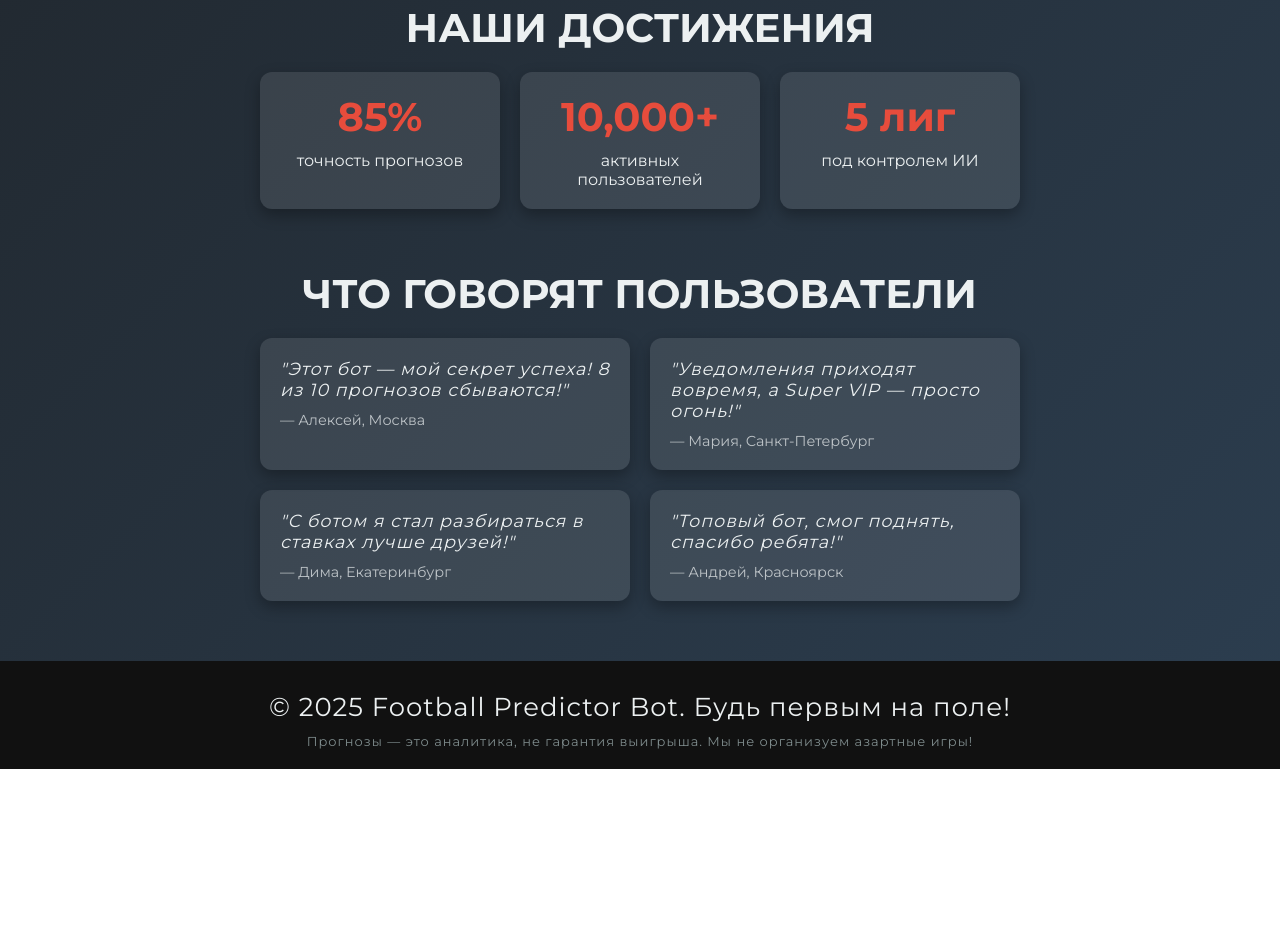
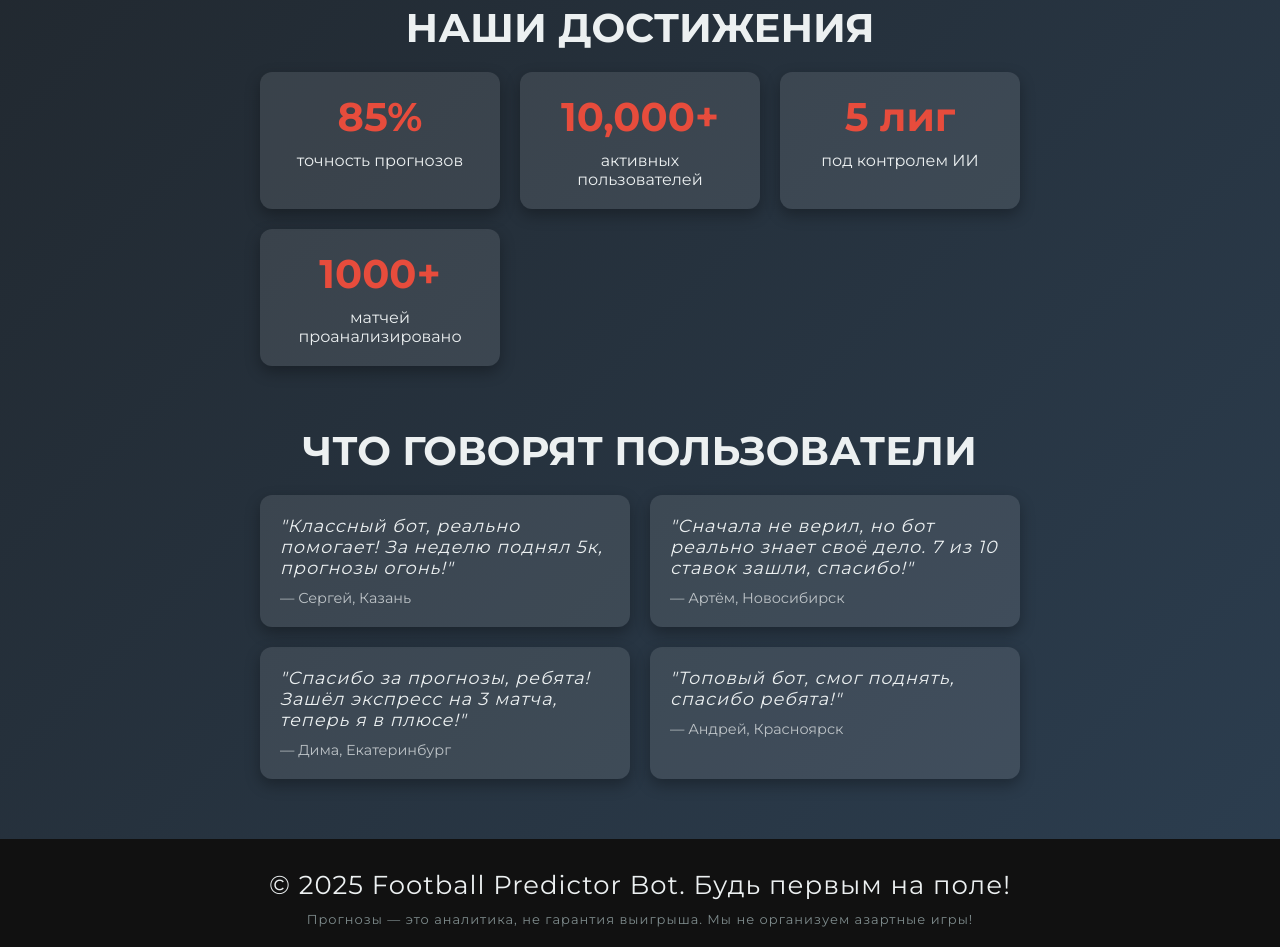
Before and after one commit to decormeat/Predictor, a plain HTML site: page index.html in a window 1280 px wide. Shown: the part 1579-2526 px from the top of the page. Before the commit the page ends 2348 px from the top, so only its background shows below. Drawn offline with Linux system fonts and the light colour scheme.

Commit message:
index.html

```diff
--- a/index.html
+++ b/index.html
@@ -3,10 +3,10 @@
 <head>
     <meta charset="UTF-8">
     <meta name="viewport" content="width=device-width, initial-scale=1.0">
-    <meta name="apple-mobile-web-app-capable" content="yes"> <!-- Для iOS: отключаем автоматические эффекты -->
+    <meta name="apple-mobile-web-app-capable" content="yes">
     <title>Football Predictor Bot</title>
-    <link rel="icon" type="image/x-icon" href="images/favicon.ico"> <!-- Исправляем тип для .ico -->
-    <link rel="apple-touch-icon" sizes="180x180" href="images/apple-touch-icon.png"> <!-- Указываем размер -->
+    <link rel="icon" type="image/x-icon" href="images/favicon.ico">
+    <link rel="apple-touch-icon" sizes="180x180" href="images/apple-touch-icon.png">
     <link href="https://fonts.googleapis.com/css2?family=Montserrat:wght@400;700&display=swap" rel="stylesheet">
     <link rel="stylesheet" href="styles.css">
 </head>
@@ -47,21 +47,22 @@
             <div class="stat-item"><span>85%</span> точность прогнозов</div>
             <div class="stat-item"><span>10,000+</span> активных пользователей</div>
             <div class="stat-item"><span>5 лиг</span> под контролем ИИ</div>
+            <div class="stat-item"><span>1000+</span> матчей проанализировано</div> <!-- Новое достижение -->
         </div>
     </section>
     <section class="reviews">
         <h2>Что говорят пользователи</h2>
         <div class="review-list">
             <div class="review-item">
-                <p>"Этот бот — мой секрет успеха! 8 из 10 прогнозов сбываются!"</p>
-                <span>— Алексей, Москва</span>
+                <p>"Классный бот, реально помогает! За неделю поднял 5к, прогнозы огонь!"</p>
+                <span>— Сергей, Казань</span>
             </div>
             <div class="review-item">
-                <p>"Уведомления приходят вовремя, а Super VIP — просто огонь!"</p>
-                <span>— Мария, Санкт-Петербург</span>
+                <p>"Сначала не верил, но бот реально знает своё дело. 7 из 10 ставок зашли, спасибо!"</p>
+                <span>— Артём, Новосибирск</span>
             </div>
             <div class="review-item">
-                <p>"С ботом я стал разбираться в ставках лучше друзей!"</p>
+                <p>"Спасибо за прогнозы, ребята! Зашёл экспресс на 3 матча, теперь я в плюсе!"</p>
                 <span>— Дима, Екатеринбург</span>
             </div>
             <div class="review-item">
```
